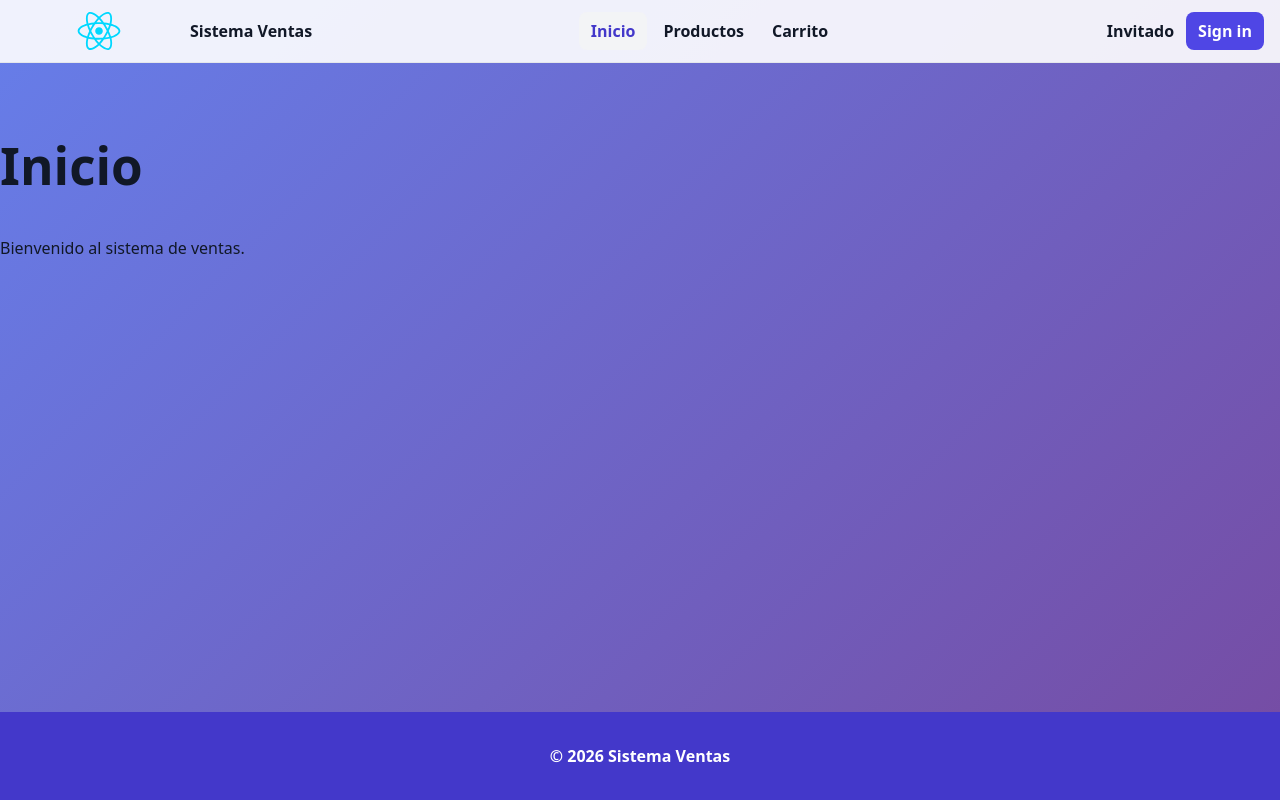
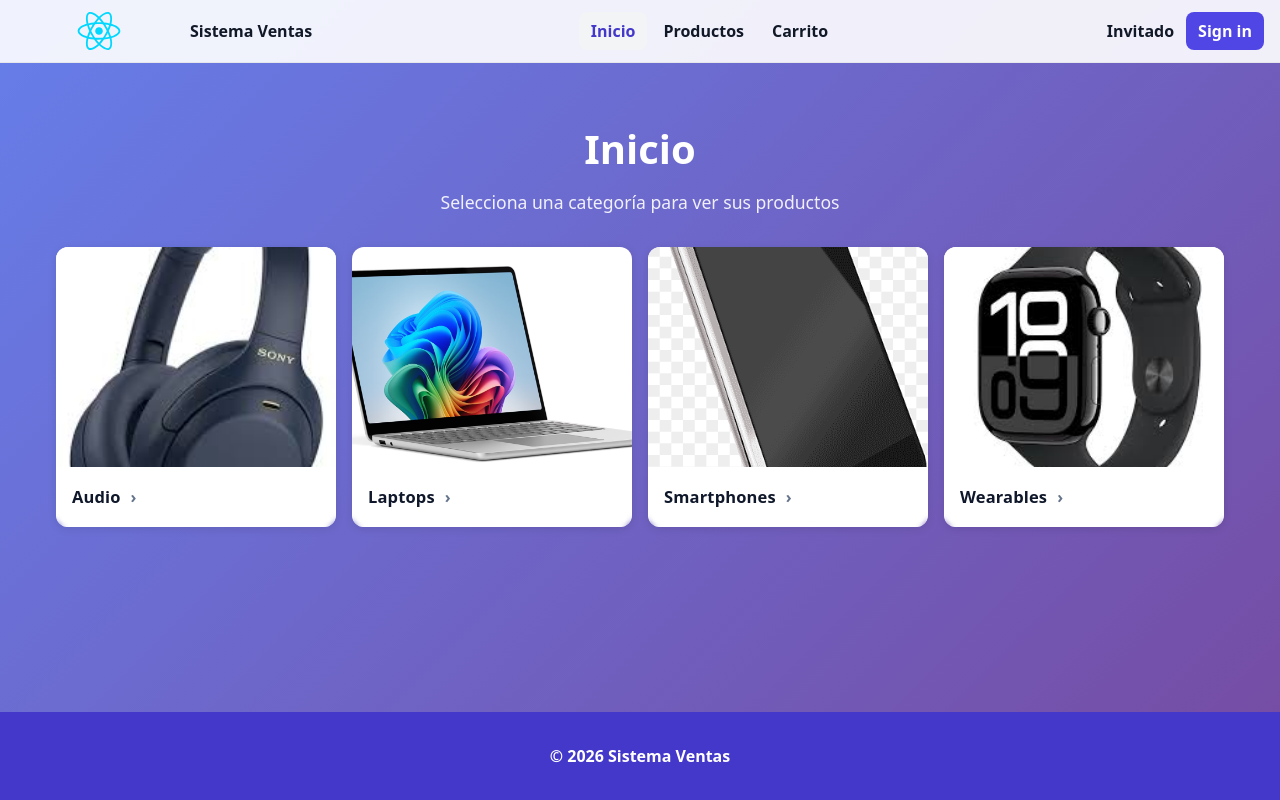
Before and after one commit to Johnatan821-Mon/Trabajos-en-clase-Frontend-II, a React (Vite) app: page / in a window 1280 px wide. Built offline with nearby package versions, Linux system fonts and the light colour scheme.

Commit message:
creación de home con categorías

```diff
--- a/src/App.jsx
+++ b/src/App.jsx
@@ -1,27 +1,49 @@
-import { useMemo, useState } from "react";
+import { useMemo, useState } from 'react';
 
-import "./App.css";
+import Footer from './components/Footer';
+import Header from './components/Header';
+import Cart from './pages/Cart';
+import CategoryProducts from './pages/CategoryProducts';
+import Home from './pages/Home';
+import ProductList from './pages/ProductList';
 
-import Footer from "./components/Footer";
-import Header from "./components/Header";
-
-import Cart from "./pages/Cart";
-import Home from "./pages/Home";
-import ProductList from "./pages/ProductList";
+import './App.css';
 
 function App() {
-  const [activePage, setActivePage] = useState("home");
+  const [activePage, setActivePage] = useState('home');
   const [user, setUser] = useState(null);
+  const [selectedCategory, setSelectedCategory] = useState(null);
+
+  const handleNavigate = (page) => {
+    setActivePage(page);
+
+    if (page !== 'category') {
+      setSelectedCategory(null);
+    }
+  };
+
+  const handleOpenCategory = (category) => {
+    setSelectedCategory(category);
+    setActivePage('category');
+  };
+
+  const handleBackFromCategory = () => {
+    setSelectedCategory(null);
+    setActivePage('home');
+  };
 
   const page = useMemo(() => {
-    if (activePage === "products") return <ProductList />;
-    if (activePage === "cart") return <Cart />;
+    if (activePage === 'category') {
+      return <CategoryProducts category={selectedCategory} onBack={handleBackFromCategory} />;
+    }
+    if (activePage === 'products') return <ProductList />;
+    if (activePage === 'cart') return <Cart />;
 
-    return <Home />;
-  }, [activePage]);
+    return <Home onOpenCategory={handleOpenCategory} />;
+  }, [activePage, selectedCategory]);
 
   const handleSignIn = () => {
-    setUser({ name: "Usuario" });
+    setUser({ name: 'Usuario' });
   };
 
   const handleSignOut = () => {
@@ -32,7 +54,7 @@
     <div className="app">
       <Header
         activePage={activePage}
-        onNavigate={setActivePage}
+        onNavigate={handleNavigate}
         user={user}
         onSignIn={handleSignIn}
         onSignOut={handleSignOut}
--- /dev/null
+++ b/src/pages/CategoryProducts.jsx
@@ -0,0 +1,93 @@
+import { useMemo, useState } from 'react';
+
+import ProductCard from '../components/ProductCard';
+import ProductDetailsModal from '../components/ProductDetailsModal';
+import styles from '../styles/CategoryProducts.module.css';
+import productListStyles from './ProductList.module.css';
+import { loadProducts } from '../utils/productsStorage';
+
+function CategoryProducts({ category, onBack }) {
+  const [query, setQuery] = useState('');
+  const [selectedProduct, setSelectedProduct] = useState(null);
+  const [isModalOpen, setIsModalOpen] = useState(false);
+  const [productsState] = useState(loadProducts);
+
+  const filteredProducts = useMemo(() => {
+    if (!category) return [];
+
+    const q = query.trim().toLowerCase();
+
+    return productsState.filter((product) => {
+      if (product.category !== category) return false;
+      if (!q) return true;
+
+      return String(product.name ?? '')
+        .toLowerCase()
+        .includes(q);
+    });
+  }, [category, productsState, query]);
+
+  const handleOpenDetails = (product) => {
+    setSelectedProduct(product);
+    setIsModalOpen(true);
+  };
+
+  const handleCloseDetails = () => {
+    setIsModalOpen(false);
+    setSelectedProduct(null);
+  };
+
+  return (
+    <section className={styles.container}>
+      <header className={styles.header}>
+        <button type="button" className={styles.btnBack} onClick={onBack}>
+          Volver
+        </button>
+
+        <div className={styles.headerInfo}>
+          <h1 className={styles.title}>{category ?? 'Categoría'}</h1>
+          <p className={styles.subtitle}>Filtra por nombre para encontrar un producto</p>
+        </div>
+      </header>
+
+      <div className={styles.toolbar}>
+        <input
+          className={styles.input}
+          value={query}
+          onChange={(event) => setQuery(event.target.value)}
+          placeholder="Buscar por nombre..."
+        />
+      </div>
+
+      {!category ? (
+        <p className={styles.empty}>Selecciona una categoría desde Inicio.</p>
+      ) : filteredProducts.length === 0 ? (
+        <p className={styles.empty}>No hay productos para mostrar.</p>
+      ) : (
+        <div className={productListStyles.grid}>
+          {filteredProducts.map((product) => (
+            <ProductCard
+              key={product.id}
+              name={product.name}
+              category={product.category}
+              rating={product.rating}
+              price={product.price}
+              stock={product.stock}
+              image={product.image}
+              description={product.description}
+              onDetails={() => handleOpenDetails(product)}
+            />
+          ))}
+        </div>
+      )}
+
+      <ProductDetailsModal
+        isOpen={isModalOpen}
+        product={selectedProduct}
+        onClose={handleCloseDetails}
+      />
+    </section>
+  );
+}
+
+export default CategoryProducts;
--- a/src/pages/Home.jsx
+++ b/src/pages/Home.jsx
@@ -1,9 +1,63 @@
-function Home() {
+import { useMemo, useState } from 'react';
+
+import homeStyles from '../styles/Home.module.css';
+import { loadProducts } from '../utils/productsStorage';
+
+function Home({ onOpenCategory }) {
+  const [productsState] = useState(loadProducts);
+
+  const categoryTiles = useMemo(() => {
+    const bestByCategory = new Map();
+
+    for (const product of productsState) {
+      const category = product.category ?? 'Sin categoría';
+      const rating = Number(product.rating);
+      const current = bestByCategory.get(category);
+
+      if (!current) {
+        bestByCategory.set(category, { product, rating });
+        continue;
+      }
+
+      const currentRating = Number(current.rating);
+      const isBetter =
+        (Number.isFinite(rating) ? rating : 0) >
+        (Number.isFinite(currentRating) ? currentRating : 0);
+
+      if (isBetter) {
+        bestByCategory.set(category, { product, rating });
+      }
+    }
+
+    return Array.from(bestByCategory.entries())
+      .sort(([a], [b]) => a.localeCompare(b))
+      .map(([category, data]) => ({ category, product: data.product }));
+  }, [productsState]);
+
   return (
-    <section>
-      <h1>Inicio</h1>
-      <p>Bienvenido al sistema de ventas.</p>
-    </section>
+    <div className={homeStyles.container}>
+      <header className={homeStyles.header}>
+        <h1 className={homeStyles.title}>Inicio</h1>
+        <p className={homeStyles.subtitle}>Selecciona una categoría para ver sus productos</p>
+      </header>
+
+      <div className={homeStyles.categoryGrid}>
+        {categoryTiles.map(({ category, product }) => (
+          <button
+            key={category}
+            type="button"
+            className={homeStyles.categoryTile}
+            onClick={() => onOpenCategory?.(category)}
+            aria-label={`Ver productos de ${category}`}
+          >
+            <img className={homeStyles.categoryImage} src={product.image} alt={product.name} />
+            <div className={homeStyles.categoryInfo}>
+              <span className={homeStyles.categoryName}>{category}</span>
+            </div>
+          </button>
+        ))}
+      </div>
+    </div>
   );
 }
 
--- a/src/pages/ProductList.jsx
+++ b/src/pages/ProductList.jsx
@@ -8,7 +8,7 @@
 const STORAGE_KEY = PRODUCTS_STORAGE_KEY;
 
 function ProductList() {
-  const [productsState, setProductsState] = useState(() => loadProducts());
+  const [productsState, setProductsState] = useState(loadProducts);
   const [editingProduct, setEditingProduct] = useState(null);
   const [isFormOpen, setIsFormOpen] = useState(false);
 
--- /dev/null
+++ b/src/styles/CategoryProducts.module.css
@@ -0,0 +1,70 @@
+.container {
+  width: 100%;
+  max-width: 1200px;
+  margin: 0 auto;
+  padding: 0 1rem;
+}
+
+.header {
+  display: flex;
+  align-items: center;
+  gap: 1rem;
+  margin: 2rem 0 1rem;
+}
+
+.headerInfo {
+  display: flex;
+  flex-direction: column;
+  gap: 0.25rem;
+}
+
+.btnBack {
+  border: none;
+  background: var(--gray-100);
+  color: var(--gray-900);
+  cursor: pointer;
+  padding: 0.5rem 0.75rem;
+  border-radius: 8px;
+  font-weight: 900;
+}
+
+.btnBack:hover {
+  background: var(--gray-200);
+}
+
+.title {
+  color: white;
+  font-weight: 900;
+  font-size: 1.6rem;
+}
+
+.subtitle {
+  color: rgba(255, 255, 255, 0.9);
+  font-weight: 700;
+}
+
+.toolbar {
+  display: flex;
+  align-items: center;
+  justify-content: space-between;
+  gap: 1rem;
+  margin: 1rem 0 1.5rem;
+}
+
+.input {
+  width: 100%;
+  max-width: 420px;
+  padding: 0.75rem 0.9rem;
+  border-radius: 10px;
+  border: 1px solid var(--gray-200);
+  outline: none;
+}
+
+.input:focus {
+  border-color: var(--primary);
+}
+
+.empty {
+  color: rgba(255, 255, 255, 0.9);
+  font-weight: 800;
+}
--- /dev/null
+++ b/src/styles/Home.module.css
@@ -0,0 +1,117 @@
+.container {
+  width: 100%;
+  max-width: 1200px;
+  margin: 0 auto;
+  padding: 0 1rem;
+}
+
+.header {
+  text-align: center;
+  margin: 2rem 0;
+}
+
+.title {
+  font-size: 2.5rem;
+  font-weight: 900;
+  color: white;
+  margin-bottom: 0.5rem;
+}
+
+.subtitle {
+  font-size: 1.1rem;
+  color: rgba(255, 255, 255, 0.9);
+}
+
+.categorySection {
+  margin: 2rem 0;
+}
+
+.categoryHeader {
+  display: flex;
+  align-items: baseline;
+  justify-content: space-between;
+  gap: 1rem;
+  margin-bottom: 1rem;
+}
+
+.categoryTitle {
+  font-size: 1.25rem;
+  font-weight: 900;
+  color: white;
+}
+
+.categoryCount {
+  font-weight: 800;
+  color: rgba(255, 255, 255, 0.85);
+}
+
+.categoryGrid {
+  display: grid;
+  grid-template-columns: repeat(auto-fit, minmax(220px, 1fr));
+  gap: 1rem;
+  padding-bottom: 2rem;
+}
+
+.categoryTile {
+  border: none;
+  padding: 0;
+  border-radius: 12px;
+  overflow: hidden;
+  cursor: pointer;
+  background: white;
+  box-shadow: 0 2px 8px rgba(0, 0, 0, 0.1);
+  transition:
+    transform 0.25s ease,
+    box-shadow 0.25s ease;
+}
+
+.categoryTile:hover {
+  transform: translateY(-3px);
+  box-shadow: 0 6px 18px rgba(0, 0, 0, 0.18);
+}
+
+.categoryTile:active {
+  transform: translateY(-1px);
+}
+
+.categoryImage {
+  width: 100%;
+  height: 220px;
+  object-fit: cover;
+  display: block;
+}
+
+.categoryInfo {
+  display: flex;
+  align-items: center;
+  justify-content: space-between;
+  gap: 0.75rem;
+  padding: 0.9rem 1rem;
+  min-height: 60px;
+  background: rgba(255, 255, 255, 0.2);
+  backdrop-filter: blur(2px);
+  border-top: 1px solid rgba(255, 255, 255, 0.35);
+}
+
+.categoryName {
+  position: relative;
+  display: block;
+  padding-right: 1rem;
+  font-size: 1.03rem;
+  font-weight: 800;
+  color: #0f172a;
+  letter-spacing: 0.01em;
+  line-height: 1.25;
+  text-align: left;
+}
+
+.categoryName::after {
+  content: '›';
+  position: absolute;
+  right: 0;
+  top: 50%;
+  transform: translateY(-52%);
+  color: #64748b;
+  font-size: 1rem;
+  font-weight: 900;
+}
```
